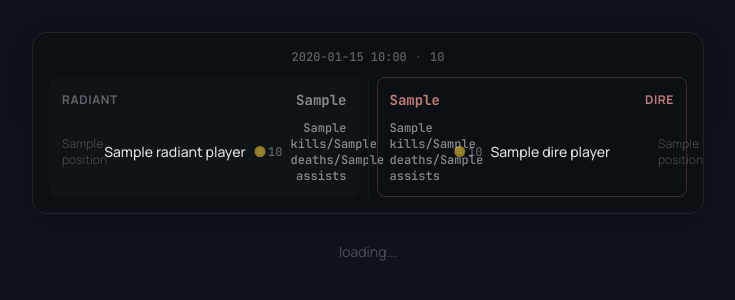
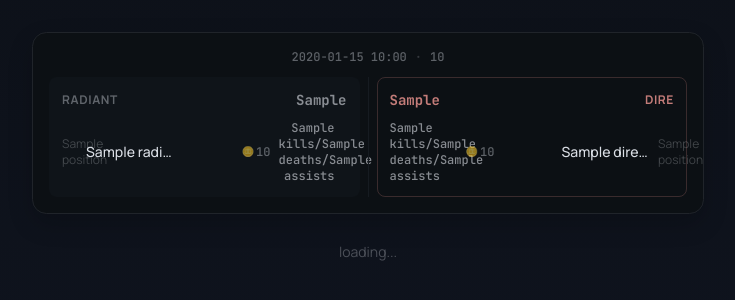
Before and after one commit to vladtrc/ranked-doda-2, a FastAPI app: template src/templates/games.html in a window 1280 px wide. Shown: the part 65-365 px from the top of the page, without its empty margins (272-1007 px from the left). Run offline with FastAPI, Linux system fonts and the light colour scheme; the template is opened without the code that fills it: most values are stand-ins (such as "Sample title", 1, 10 or a date in 2020); some libraries are stand-ins or nearby versions.

Commit message:
Align mirrored player columns in match cards

```diff
--- a/src/templates/partials/game_cards.html
+++ b/src/templates/partials/game_cards.html
@@ -18,10 +18,10 @@
           <span class="tabular-nums font-bold text-sm {{ 'text-success' if radiant_won else 'text-base-content/60' }}">{{ g.radiant_kills }}</span>
         </div>
         {% for p in g.radiant_players %}
-        <div class="grid items-center gap-x-2 text-xs" style="grid-template-columns: 1rem 1fr auto auto">
+        <div class="grid items-center gap-x-2 text-xs" style="grid-template-columns: 1rem minmax(0, 7.5rem) 5.5rem 4.25rem">
           <span class="text-base-content/25 text-right">{{ p.position }}</span>
-          <a href="/player/{{ p.player_name }}" class="link link-hover font-medium text-sm text-right">{{ p.player_name }}</a>
-          <span class="flex items-center gap-0.5 tabular-nums text-base-content/40 justify-end"><span class="text-yellow-500/60 text-[10px]">🪙</span>{{ p.net_worth | nw }}</span>
+          <a href="/player/{{ p.player_name }}" class="link link-hover font-medium text-sm text-right truncate">{{ p.player_name }}</a>
+          <span class="flex items-center gap-0.5 tabular-nums text-base-content/40 justify-end whitespace-nowrap"><span class="text-yellow-500/60 text-[10px]">🪙</span>{{ p.net_worth | nw }}</span>
           <span class="tabular-nums text-base-content/60 w-14 text-right">{{ p.kills }}/{{ p.deaths }}/{{ p.assists }}</span>
         </div>
         {% endfor %}
@@ -36,10 +36,10 @@
           <span class="text-xs font-bold uppercase tracking-wider {{ 'text-error' if not radiant_won else 'text-base-content/40' }}">Dire</span>
         </div>
         {% for p in g.dire_players %}
-        <div class="grid items-center gap-x-2 text-xs" style="grid-template-columns: auto auto 1fr 1rem">
+        <div class="grid items-center gap-x-2 text-xs" style="grid-template-columns: 4.25rem 5.5rem minmax(0, 7.5rem) 1rem">
           <span class="tabular-nums text-base-content/60 w-14">{{ p.kills }}/{{ p.deaths }}/{{ p.assists }}</span>
-          <span class="flex items-center gap-0.5 tabular-nums text-base-content/40 justify-start"><span class="text-yellow-500/60 text-[10px]">🪙</span>{{ p.net_worth | nw }}</span>
-          <a href="/player/{{ p.player_name }}" class="link link-hover font-medium text-sm">{{ p.player_name }}</a>
+          <span class="flex items-center gap-0.5 tabular-nums text-base-content/40 justify-start whitespace-nowrap"><span class="text-yellow-500/60 text-[10px]">🪙</span>{{ p.net_worth | nw }}</span>
+          <a href="/player/{{ p.player_name }}" class="link link-hover font-medium text-sm truncate">{{ p.player_name }}</a>
           <span class="text-base-content/25 text-left">{{ p.position }}</span>
         </div>
         {% endfor %}
```
